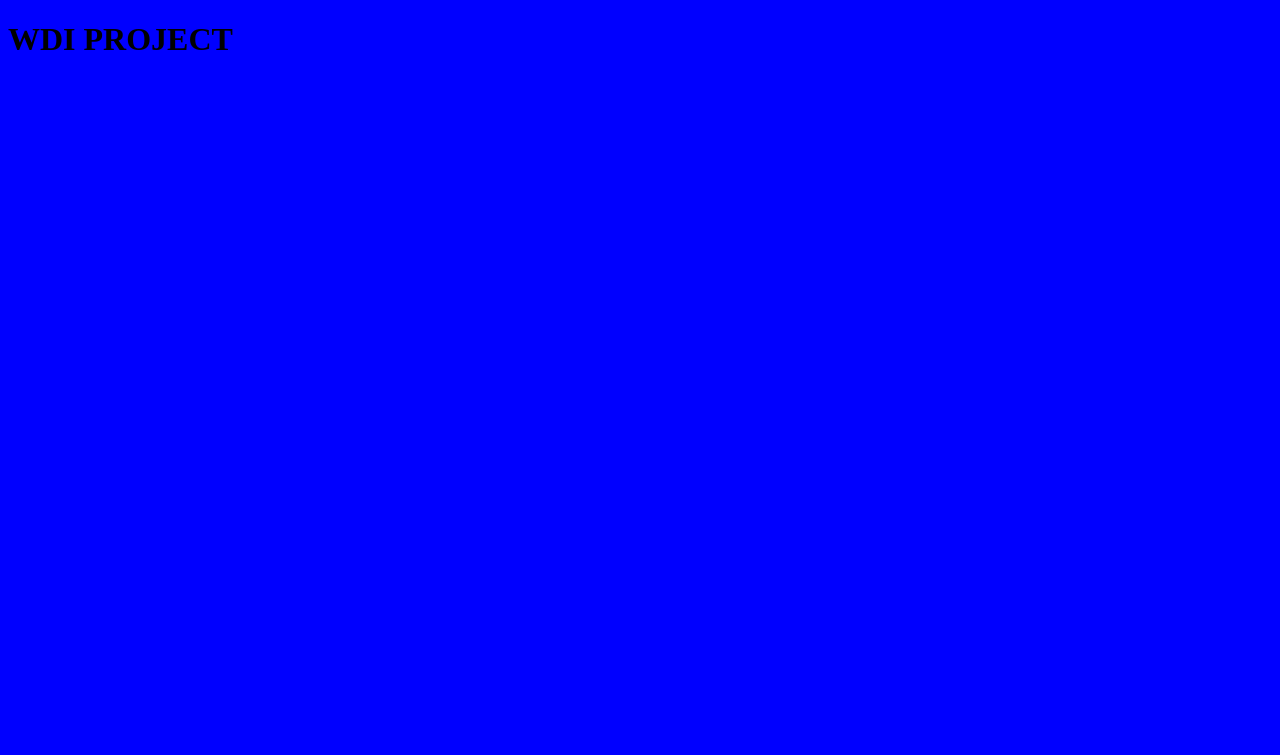
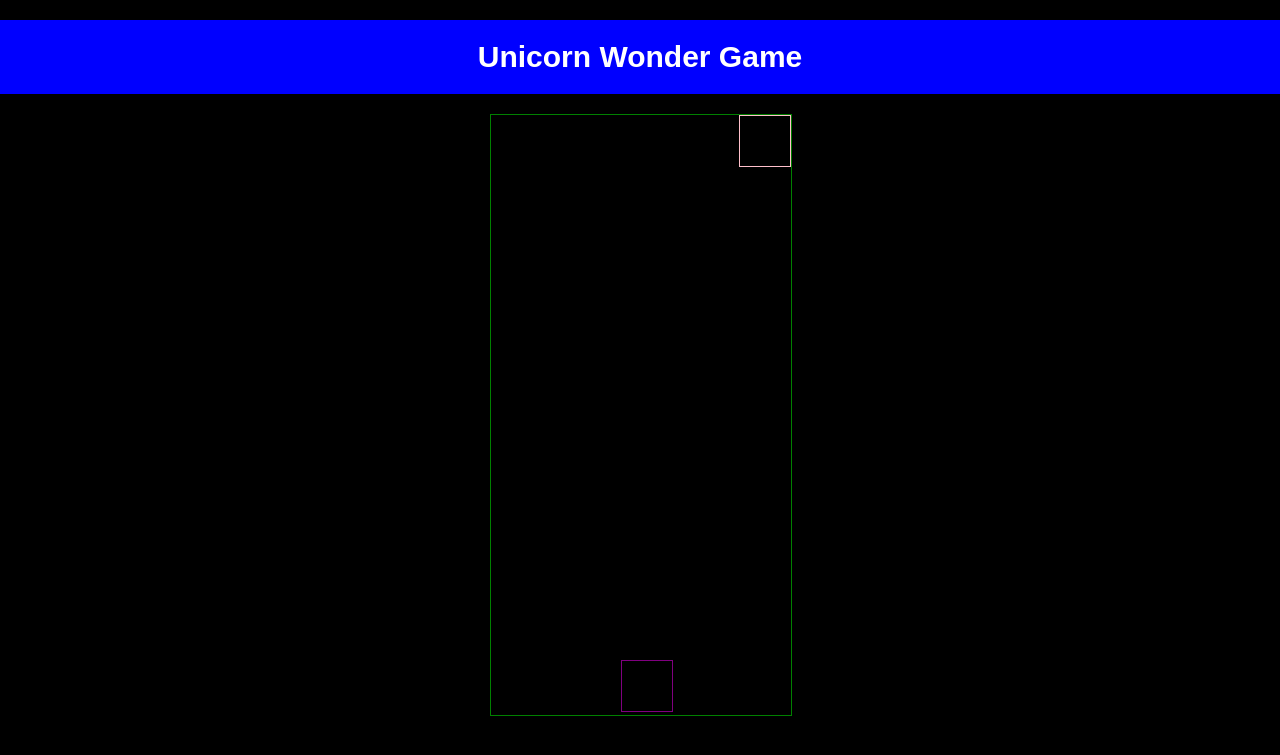
Before and after one commit to jsadler98/WDI_PROJECT_1, a PHP site: page / in a window 1280 px wide. Before the commit the part shown is almost empty. Shown: the top 755 px of the page. Run offline with PHP 8.4, Linux system fonts and the light colour scheme.

Commit message:
got the layout ready for JS to be added

```diff
--- a/css/style.css
+++ b/css/style.css
@@ -1,3 +1,46 @@
 body {
-background-color: blue;
+  background-color: black;
+  text-align: center;
+  margin: 0 auto;
+
 }
+
+header {
+  background-color: blue;
+}
+
+main {
+  margin-bottom: 40px;
+  width: 600px;
+  margin: 0 auto;
+}
+
+
+h1 {
+  font-size: 30px;
+  color: white;
+  padding: 20px 0;
+  font-family: 'Russo One', sans-serif;
+}
+
+.playing-area {
+  height: 600px;
+  width: 300px;
+  border: 1px solid green;
+  margin-left: 150px;
+}
+
+.unicorn {
+  border: 1px solid purple;
+  width: 50px;
+  height: 50px;
+  margin-top: 545px ;
+  margin-left: 130px;
+}
+
+.coins {
+  border: 1px solid pink;
+  width: 50px;
+  height: 50px;
+  float: right;
+}
--- a/index.html
+++ b/index.html
@@ -7,6 +7,15 @@
   <title>WDI PROJECT</title>
 </head>
 <body>
-  <h1>WDI PROJECT</h1>
+  <header>
+    <h1>Unicorn Wonder Game</h1>
+  </header>
+  <main>
+    <!-- <button class="start">START</button> -->
+    <div class="playing-area">
+      <div class="coins"></div>
+      <div class="unicorn"></div>
+    </div>
+  </main>
 </body>
 </html>
```
